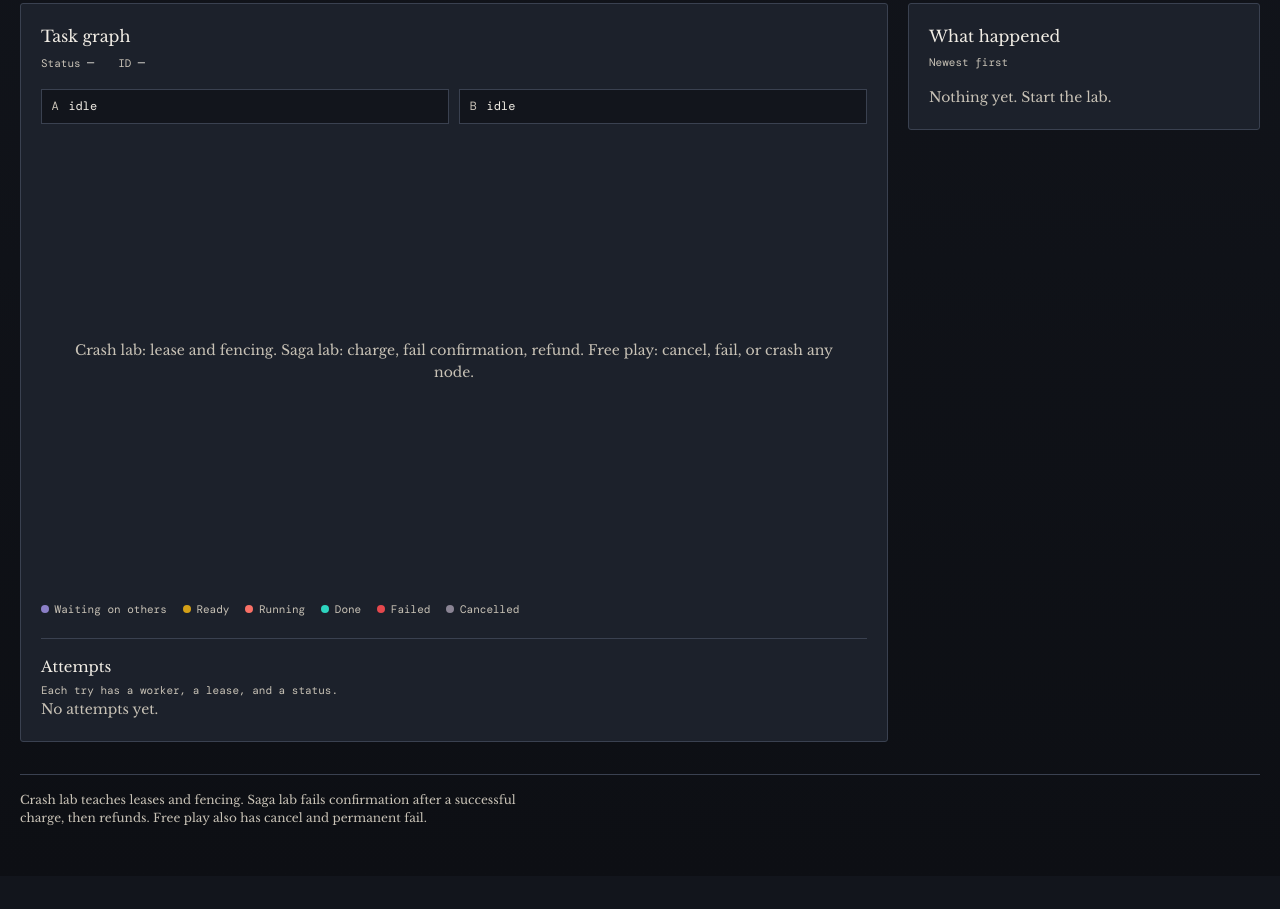
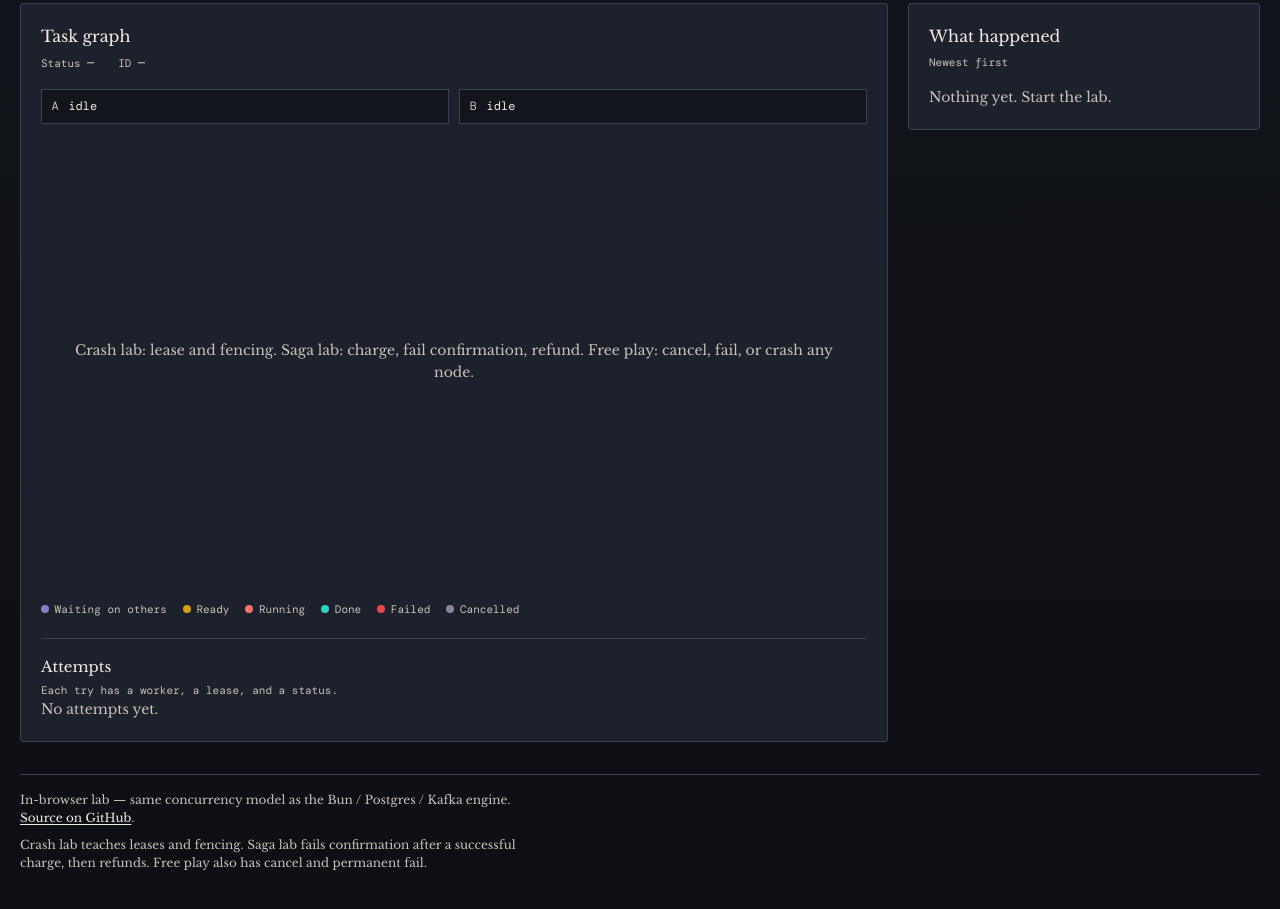
Before and after one commit to vinaybadgujar102/mini-temporal, a website: page engine/demo/index.html in a window 1280 px wide. Shown: the part 351-1260 px from the top of the page. Before the commit the page ends 1227 px from the top, so only its background shows below. Drawn offline with nearby package versions, Linux system fonts and the light colour scheme.

Commit message:
add statics

```diff
--- a/engine/demo/index.html
+++ b/engine/demo/index.html
@@ -224,6 +224,13 @@
 
       <footer class="footnote">
         <p>
+          In-browser lab — same concurrency model as the Bun / Postgres / Kafka
+          engine.
+          <a href="https://github.com/vinaybadgujar102/mini-temporal"
+            >Source on GitHub</a
+          >.
+        </p>
+        <p>
           Crash lab teaches leases and fencing. Saga lab fails confirmation after
           a successful charge, then refunds. Free play also has cancel and
           permanent fail.
--- a/engine/demo/styles.css
+++ b/engine/demo/styles.css
@@ -759,10 +759,24 @@ button:focus-visible {
 }
 
 .footnote p {
-  margin: 0;
+  margin: 0 0 0.5rem;
   max-width: 58ch;
   font-size: 0.75rem;
   color: var(--paper-dim);
+}
+
+.footnote p:last-child {
+  margin-bottom: 0;
+}
+
+.footnote a {
+  color: var(--paper);
+  text-decoration: underline;
+  text-underline-offset: 0.15em;
+}
+
+.footnote a:hover {
+  color: var(--completed);
 }
 
 .footnote code {
```
Also changed, not shown: .github/workflows/deploy-demo.yml (added), README.md, 1 other file.
